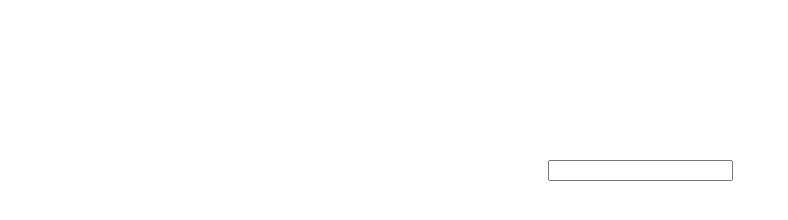
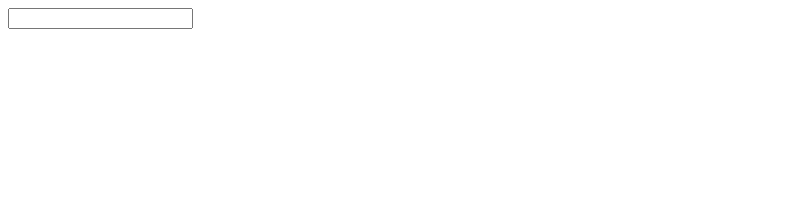
Before and after one commit to swarnimaj/hashtag, a plain HTML site: page index.html in a window 1280 px wide. Shown: the whole page, without its empty margins (0-788 px from the left). Drawn offline with Linux system fonts and the light colour scheme.

Commit message:
Update pretty.css

```diff
--- a/pretty.css
+++ b/pretty.css
@@ -1,7 +1,3 @@
 .center{
-  display: grid;
-  grid-template-columns: auto;
-  align-items: center;
-  justify-content: center;
-  margin-top: 10em;
+  height: 100vh;
 }
```
